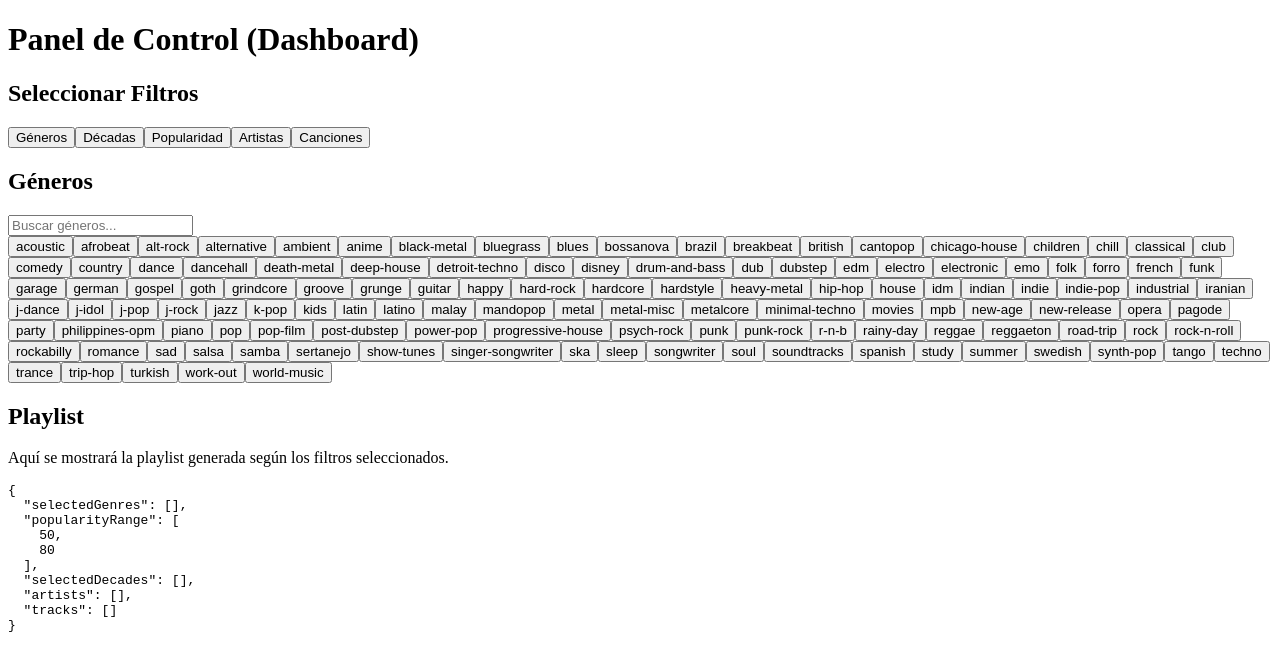
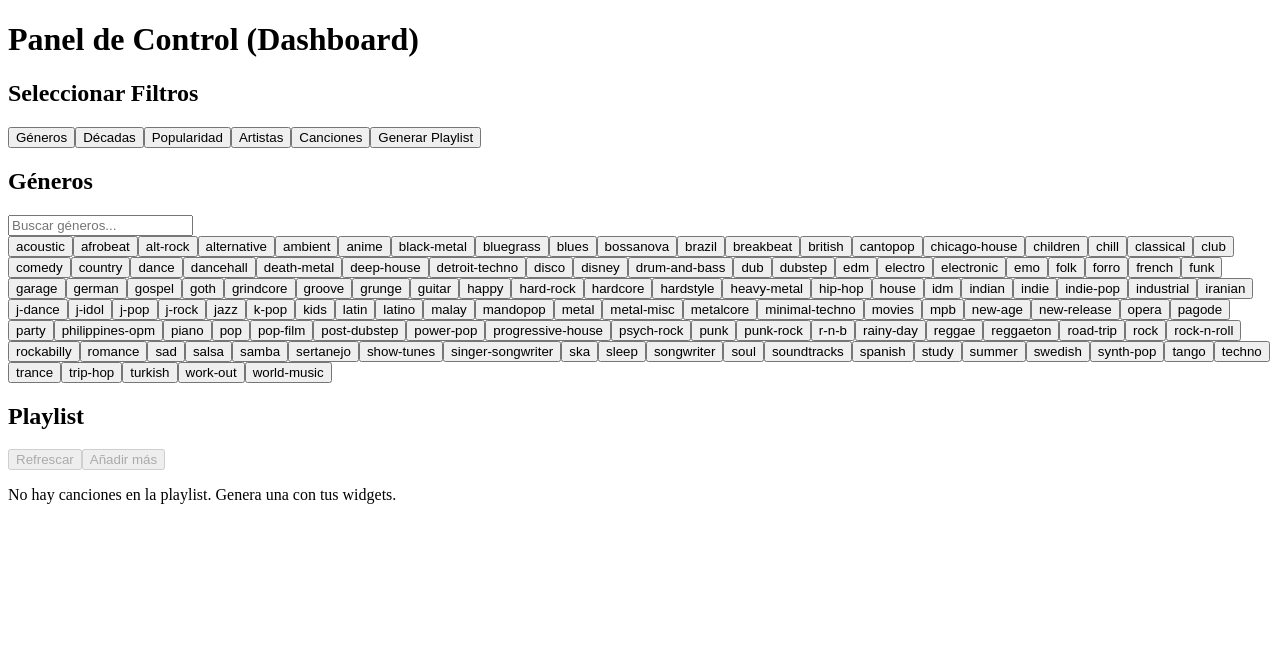
Before and after one commit to jaimecc04/spotify-taste-mixer, a Next.js app: page /dashboard in a window 1280 px wide. Shown: the top 670 px of the page. Built offline with nearby package versions, Linux system fonts and the light colour scheme; sample sign-in values are in the browser's storage.

Commit message:
Generar playlist y tarjeta de las canciones en las playlist

```diff
--- a/src/app/dashboard/page.js
+++ b/src/app/dashboard/page.js
@@ -10,6 +10,9 @@ import PopularityWidget from "@/components/widgets/PopularityWidget";
 import DecadeWidget from "@/components/widgets/DecadeWidget";
 import ArtistWidget from "@/components/widgets/ArtistWidget";
 import TrackWidget from "@/components/widgets/TrackWidget";
+import PlaylistDisplay from "@/components/PlaylistDisplay";
+
+import { generatePlaylist } from "@/lib/spotify";
 
 export default function DashboardPage() {
     const router = useRouter();
@@ -22,13 +25,64 @@ export default function DashboardPage() {
 
     const [activeSection, setActiveSection] = useState("genres"); //genres, popularity, decades
 
+    const [playlist, setPlaylist] = useState([]);
+    const [isGenerating, setIsGenerating] = useState(false);
+    const [playlistError, setPlaylistError] = useState(null);
+
     useEffect(() => {
         if (!isAuthenticated()) {
             router.push("/");
         }
     }, [router]);
 
-    const renderActiveSection = () => {
+     const buildPreferences = () => ({
+        artists: selectedArtists,
+        tracks: selectedTracks,
+        genres: selectedGenres,
+        decades: selectedDecades,
+        popularity: popularityRange,
+    });
+
+    const handleGeneratePlaylist = async (mode = 'replace') => {
+        try {
+            setIsGenerating(true);
+            setPlaylistError(null);
+
+            const preferences = buildPreferences();
+            if (preferences.genres.length === 0) {
+                preferences.genres = ["pop"];
+                return;
+            }
+            const tracks = await generatePlaylist(preferences);
+
+
+            if (mode === 'replace') {
+                setPlaylist(tracks)
+            } else{
+                setPlaylist((prev) => {
+                    const map = new Map();
+                    [...prev, ...tracks].forEach((t) => {
+                        map.set(t.id, t);
+                    });
+                    return Array.from(map.values());
+                });
+            }
+        } catch (error) {
+            console.error("Error generating playlist:", error);
+            setPlaylistError(error.message || "Hubo un error al generar la playlist.");
+        } finally {
+            setIsGenerating(false);
+        }
+    };
+
+    const handleRemoveTrack = (trackId) => {
+        setPlaylist((prev) => prev.filter((t) => t.id !== trackId));
+    };
+
+    const handleRefresh = () => handleGeneratePlaylist('replace');
+    const handleAddMore = () => handleGeneratePlaylist('append');
+
+    const renderActiveWidget = () => {
         switch (activeSection) {
             case "genres":
                 return (
@@ -69,6 +123,7 @@ export default function DashboardPage() {
                 return null;
         }
     };
+
 
     return (
         <div className="p-6 space-y-6">
@@ -144,37 +199,33 @@ export default function DashboardPage() {
                                 Canciones
                             </button>
 
+                            <button
+                                type="button"
+                                onClick={() => handleGeneratePlaylist('replace')}
+                                className="mt-4 w-full text-center text-xs px-3 py-2 rounded bg-emerald-500 text-black font-semibold disabled_opacity-50"
+                                disabled={isGenerating}
+                            >
+                                Generar Playlist
+                            </button>
+
                         </div>
                     </aside>
 
                     {/*Widget activo*/}
                     <section className="flex-1">
-                        {renderActiveSection()}
+                        {renderActiveWidget()}
                     </section>
                 </div>
 
                 {/*Columna derecha - Playlist*/}
-                <div className="w-64 bg-neutral-900 border border-neutral-800 rounded-xl p-4">
-                    <h2 className="font-semibold mb-2">Playlist</h2>
-                    <p className="text-neutral-500 text-sm mb-2">
-                        Aquí se mostrará la playlist generada según los filtros seleccionados.
-                    </p>
-
-                    <pre className="text-[10px] bg-black/40 rounded p-2 overflow-x-auto">
-                        {JSON.stringify(
-                            {
-                                selectedGenres,
-                                popularityRange,
-                                selectedDecades,
-                                artists: selectedArtists.map(a => a.name),
-                                tracks: selectedTracks.map(t => t.name)
-                            },
-                            null,
-                            2
-                        )}
-                    </pre>
-                </div>
-
+                <PlaylistDisplay
+                    playlist={playlist}
+                    onRemoveTrack={handleRemoveTrack}
+                    onRefresh={handleRefresh}
+                    onAddMore={handleAddMore}
+                    isLoading={isGenerating}
+                    error={playlistError}
+                />
             </div>
         </div>
     );
--- a/src/components/PlaylistDisplay.jsx
+++ b/src/components/PlaylistDisplay.jsx
@@ -0,0 +1,84 @@
+'use client'
+
+import { use, useEffect, useState } from "react"
+import TrackCard from "./TrackCard"
+
+export default function PlaylistDisplay({ playlist, onRemoveTrack, onRefresh, onAddMore, isLoading, error }) {
+    const [favoriteTrackIds, setFavoriteTrackIds] = useState();
+
+    useEffect(() => {
+        const stored = JSON.parse(localStorage.getItem('favorite_tracks') || '[]');
+        setFavoriteTrackIds(stored.map((t) => t.id));
+    }, []);
+
+    const handletoggleFavorite = (track) => {
+        const stored = JSON.parse(
+        localStorage.getItem('favorite_tracks') || '[]'
+        );
+        const exists = stored.find((t) => t.id === track.id);
+
+        let updated;
+        if(exists){
+            updated = stored.filter((t) => t.id !== track.id);
+        } else{
+            updated = [...stored, track];
+        }
+
+        localStorage.setItem('favorite_tracks', JSON.stringify(updated));
+        setFavoriteTrackIds(updated.map((t) => t.id));
+    };
+
+    const handleRemoveFromPlaylist = (track) => {
+        console.log("Request to remove track from playlist:", track.id);
+        if (onRemoveTrack) {
+            onRemoveTrack(track.id);
+        }
+    };
+
+    return (
+        <div className="bg-neutral-900 border border-neutral-800 rounded-x1 p-4 h-full flex flex-col">
+            <div className="flex justify-between items-center mb-3">
+                <h2 className="font-semibold">Playlist</h2>
+                <div className="flex gap-2">
+                    <button
+                        type="button"
+                        onClick={onRefresh}
+                        disabled={isLoading || playlist.length === 0}
+                        className="text-xs px-2 py-1 rounded bg-neutral-800 disable:opacity-50"
+                    >
+                        Refrescar
+                    </button>
+                    <button
+                        type="button"
+                        onClick={onAddMore}
+                        disabled={isLoading || playlist.length === 0}
+                        className="text-xs px-2 py-1 rounded bg-neutral-800 disable:opacity-50"
+                    >
+                        Añadir más
+                    </button>
+
+                </div>
+            </div>
+
+            {isLoading && (<p className="text-xs text-neutral-400 mb-2">Generando playlist...</p>)}
+
+            {error && (<p className="text-xs text-red-400 mb-2">Error: {error}</p>)}
+
+            {playlist.length === 0 && !isLoading && !error && (
+                <p className="text-xs text-neutral-400">No hay canciones en la playlist. Genera una con tus widgets.</p>
+            )}
+
+            <div className="flex-1 overflow-y-auto space-y-2">
+                {playlist.map((track) => (
+                    <TrackCard
+                        key={track.id}
+                        track={track}
+                        isFavorite={favoriteTrackIds.includes(track.id)}
+                        onToggleFavorite={() => handletoggleFavorite(track)}
+                        onRemove={() => handleRemoveFromPlaylist(track)}
+                    />
+                ))}
+            </div>
+        </div>
+    );
+}
--- a/src/components/TrackCard.jsx
+++ b/src/components/TrackCard.jsx
@@ -0,0 +1,46 @@
+'use client'
+
+export default function TrackCard({ track, isFavorite, onToggleFavorite, onRemove }) {
+    const mainArtist = track.artists?.[0]?.name ?? "Desconocido";
+    const image = track.album?.images?.[1] || track.album?.images?.[0];
+
+    const handleClickRemove = () => {
+        console.log("Removing track:", track.id);
+        onRemove(track.id);
+    };
+
+    return (
+        <div className="flex gap-3 items-center bg-neutral-900 border border-neutral-800 rounded-x1 p-3">
+            {image && (
+                <img
+                    src={image.url}
+                    alt={track.name}
+                    className="w-12 h-12 rounded object-cover"
+                />
+            )}
+
+            <div className="flex-1 min-w-0">
+                <div className="text-sm font-semibold truncate">{track.name}</div>
+                <div className="text-xs text-neutral-500 truncate">{mainArtist}</div>
+            </div>
+
+            <button
+                type="button"
+                onClick={onToggleFavorite}
+                className={`text-sm mr-2 ${
+                    isFavorite ? 'text-yellow-400' : 'text-neutral-500'
+                }`}
+            >
+                Fav
+            </button>
+
+            <button
+                type="button"
+                onClick={handleClickRemove}
+                className="text-xs text-red-400 hover:text-red-300"
+            >
+                Eliminar
+            </button>
+        </div>
+    );
+}
```
